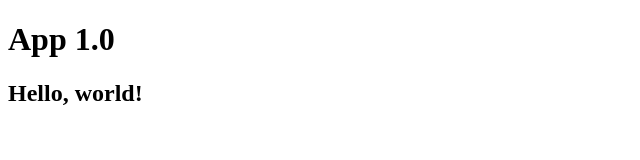
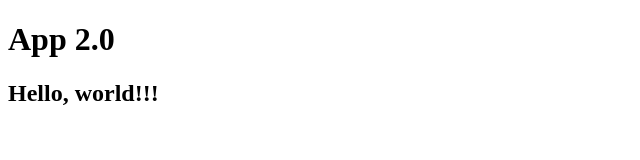
Before and after one commit to GuilhermeMarques1/k8s-cicd-on-gitlab, a plain HTML site: page app/index.html in a window 1280 px wide. Shown: the full height of the page, 0-640 px from the left. Drawn offline with Linux system fonts and the light colour scheme.

Commit message:
Test new version

```diff
--- a/app/index.html
+++ b/app/index.html
@@ -3,11 +3,11 @@
   <head>
     <meta charset="UTF-8" />
     <meta name="viewport" content="width=device-width, initial-scale=1.0" />
-    <title>App 1.0</title>
+    <title>App 2.0</title>
   </head>
   <body>
-    <h1>App 1.0</h1>
+    <h1>App 2.0</h1>
 
-    <h2>Hello, world!</h2>
+    <h2>Hello, world!!!</h2>
   </body>
 </html>
```
